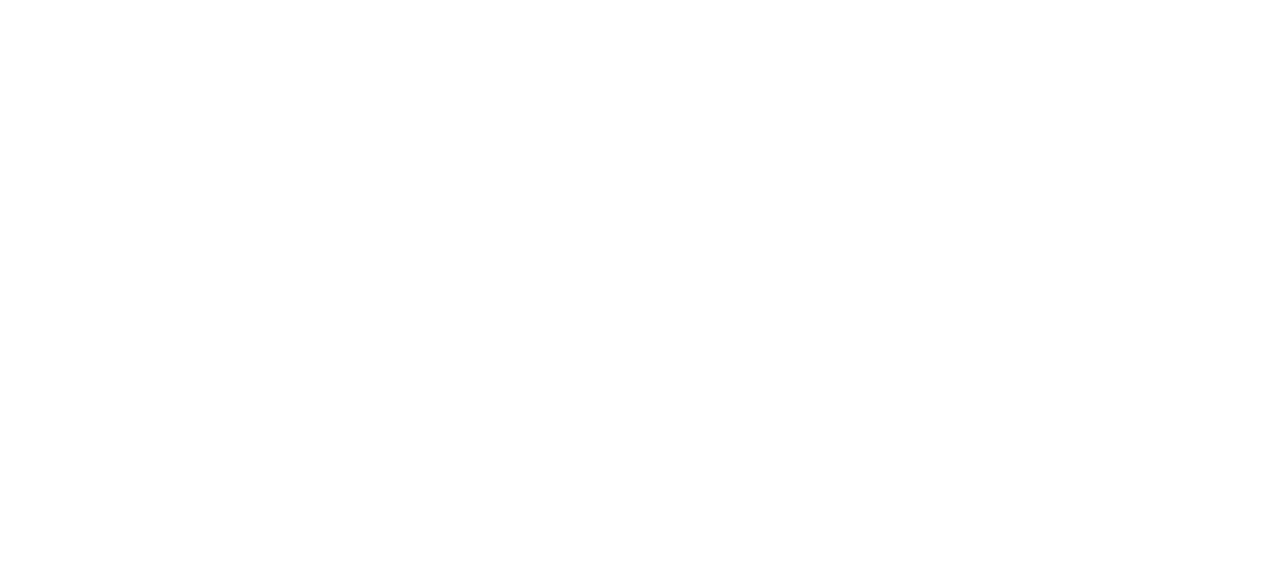
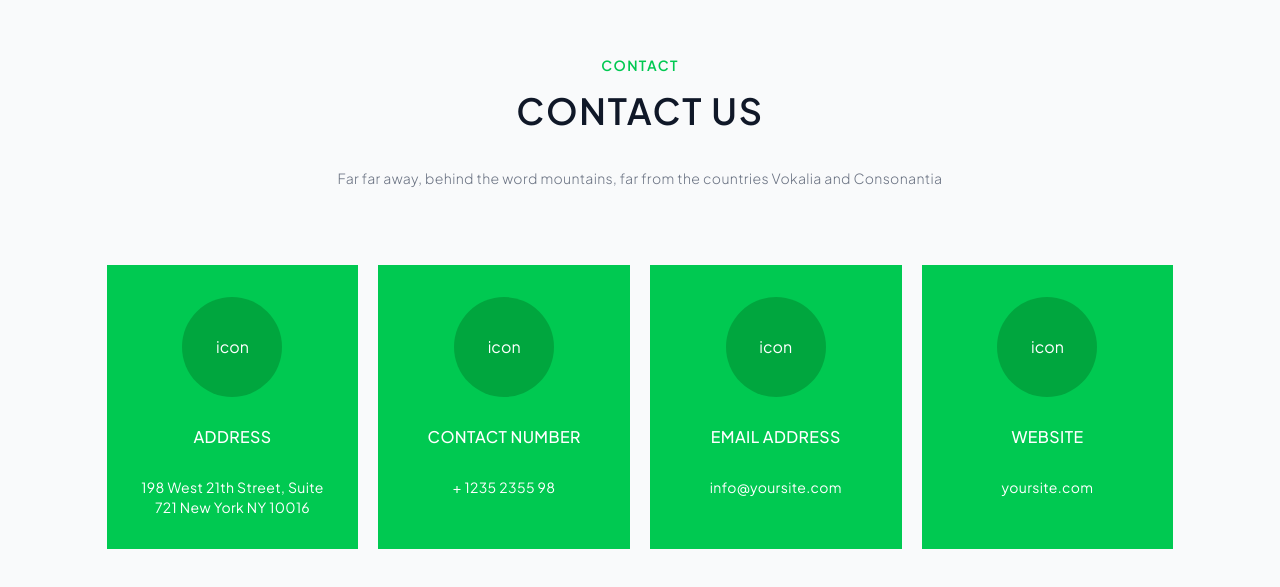
Before and after one commit to Habtamu-Semagn/diglab, a Next.js app: page / in a window 1280 px wide. Shown: the part 8146-8733 px from the top of the page. Before the commit the page ends 8081 px from the top, so only its background shows below. Built offline with nearby package versions, Linux system fonts and the light colour scheme.

Commit message:
contact us section completed

```diff
--- a/app/page.tsx
+++ b/app/page.tsx
@@ -1,6 +1,7 @@
 
 import About from "@/components/About";
 import Blog from "@/components/Blog";
+import Contact from "@/components/Contact";
 import FAQ from "@/components/FAQ";
 import HeroSection from "@/components/Hero";
 import Overview from "@/components/Overview";
@@ -26,6 +27,7 @@ export default function Home() {
         <FAQ />
         <Testimonial />
         <Blog />
+        <Contact />
     </>
   );
 }
--- /dev/null
+++ b/components/Contact.tsx
@@ -0,0 +1,57 @@
+const contacts = [
+    {
+        name: "address",
+        icon: "icon",
+        detail: ["198 West 21th Street, Suite", "721 New York NY 10016"]
+    },
+    {
+        name: "contact number",
+        icon: "icon",
+        detail: ["+ 1235 2355 98"]
+    },
+    {
+        name: "email address",
+        icon: "icon",
+        detail: ["info@yoursite.com"]
+    },
+    {
+        name: "website",
+        icon: "icon",
+        detail: ["yoursite.com"]
+    }
+]
+export default function() {
+    return <div className="lg:grid lg:grid-cols-12 pb-20 pt-30 bg-gray-50">
+                 <div className="lg:col-start-2 lg:col-span-10 flex flex-col gap-4">
+
+                   {/* Header */}
+                   <p className="text-sm font-semibold tracking-widest text-green-500 uppercase self-center">
+                     contact
+                   </p>
+                   <h2 className="text-4xl max-w-xl md:text-4xl font-semibold text-gray-900 tracking-wider text-center uppercase self-center">
+                     contact us
+                   </h2>
+                   <p className="text-gray-500 font-light text-center text-sm tracking-wide leading-relaxed px-4 my-5 self-center">
+                     Far far away, behind the word mountains, far from the countries Vokalia and Consonantia
+                   </p>
+                   <div className="grid sm:grid-cols-4 gap-5 mt-10 text-white">
+                        {
+                            contacts.map(item => <div key={item.name} className="bg-green-500 flex flex-col gap-7 justify-start items-center py-8">
+                            <div className="w-25 h-25 rounded-full flex justify-center items-center bg-green-600">{item.icon}</div>
+                            <p className="uppercase text-white tracking-wide font-medium">{item.name}</p>
+                            <div className="text-center">
+                                {
+                                    item.detail.length > 0 ?
+                                    <>
+                                        <p className="tracking-wide text-sm">{item.detail[0]}</p>
+                                        <p className="tracking-wide text-sm">{item.detail[1]}</p>
+                                     </> :
+                                     <p className="tracking-wide text-sm">{item.detail[0]}</p>
+                                }
+                            </div>
+                        </div>)
+                        }
+                   </div>
+                </div>
+            </div>
+}
```
